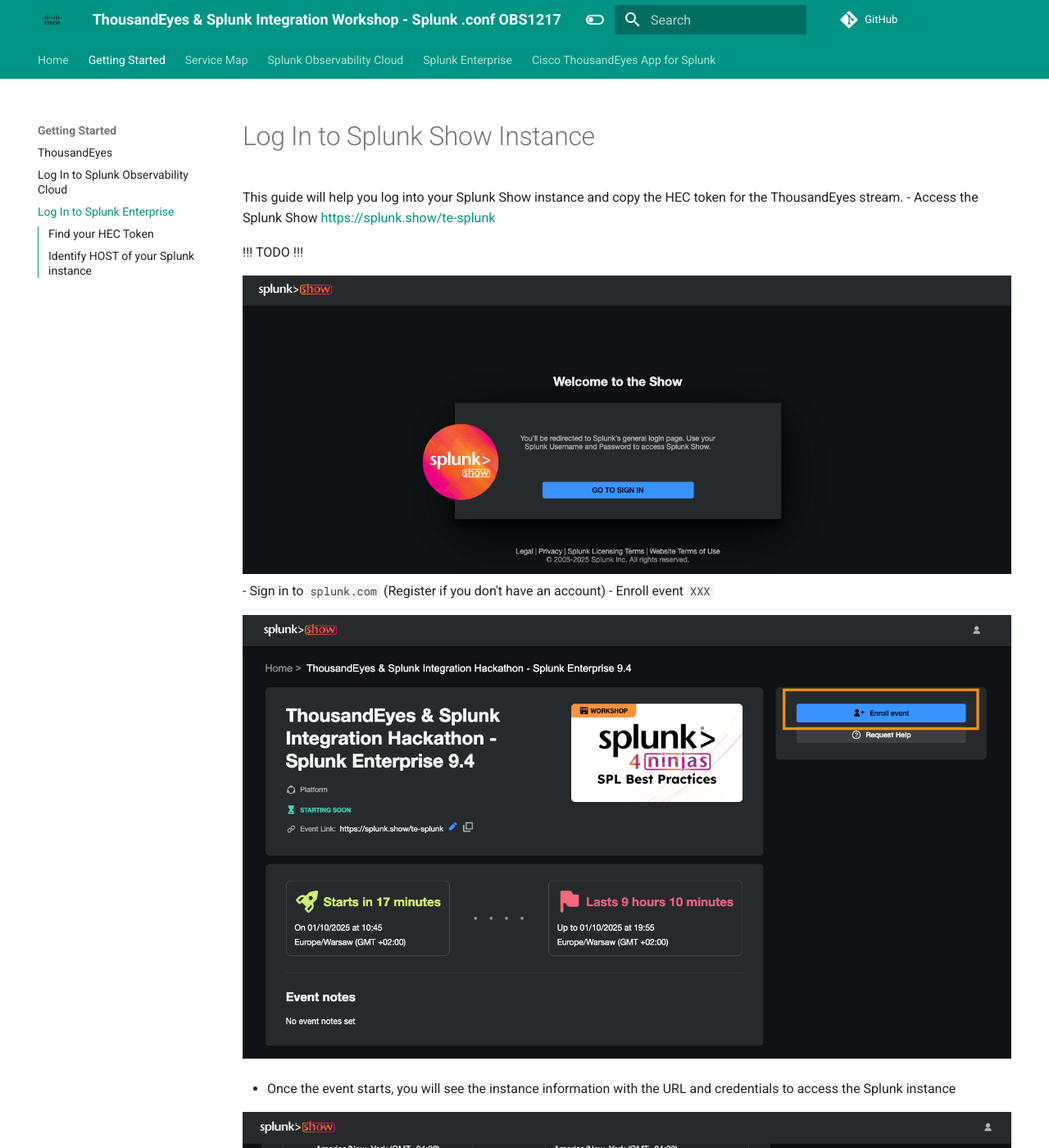
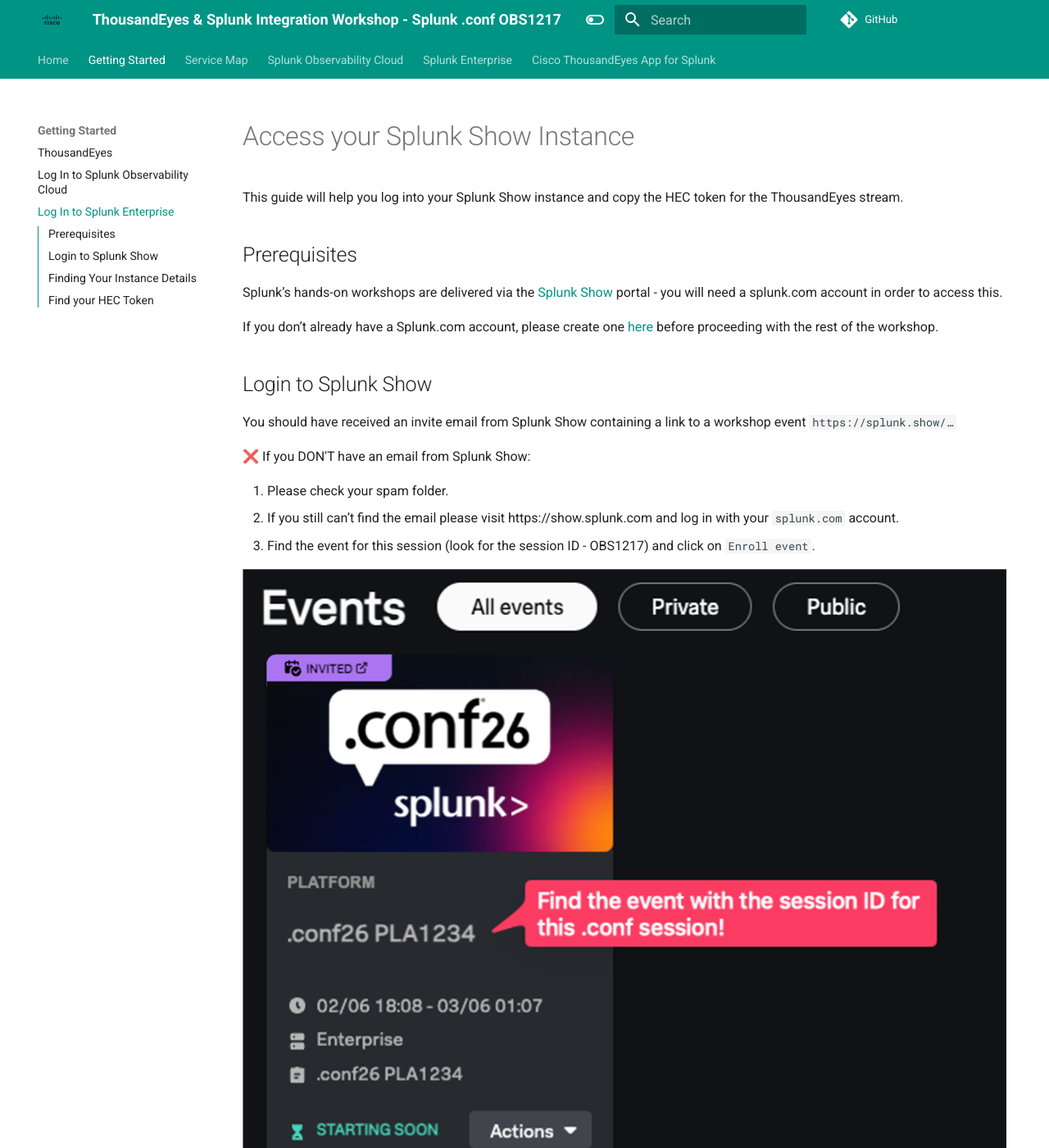
Before and after one commit to ajimenez1503/splunk.conf-2026-OBS1217, an MkDocs documentation site: the page built from docs/getting_started/login_splunk_show.md, in a window 1280 px wide and 1400 px high. Shown: the whole window at 82% size. Built offline with MkDocs 1.6.1 and Material for MkDocs 9.7.7, drawn with Linux system fonts in a browser that asks for light colours; comment, search, counter and statistics services are not loaded; some of the changed text lies outside the part shown.

Commit message:
Splunk Show instructions
Updating Splunk Show instructions and screenshots

```diff
--- a/docs/getting_started/login_splunk_show.md
+++ b/docs/getting_started/login_splunk_show.md
@@ -1,19 +1,46 @@
-# Log In to Splunk Show Instance
+# Access your Splunk Show Instance
 
 This guide will help you log into your Splunk Show instance and copy the HEC token for the ThousandEyes stream.
-- Access the Splunk Show [https://splunk.show/te-splunk](https://show.splunk.com/)
 
-!!! TODO !!!
+## Prerequisites
 
-![splunk show](../img/splunk_core/splunk_show.png)
-- Sign in to `splunk.com` (Register if you don't have an account)
-- Enroll event `XXX`
+Splunk’s hands-on workshops are delivered via the [Splunk Show](https://show.splunk.com/) portal - you will need a splunk.com account in order to access this.
 
-![Enroll event](../img/splunk_core/enroll_event.png)
+If you don’t already have a Splunk.com account, please create one [here](https://www.splunk.com/en_us/sign-up.html) before proceeding with the rest of the workshop.
 
-- Once the event starts, you will see the instance information with the URL and credentials to access the Splunk instance
+## Login to Splunk Show
 
-![Splunk instance info](../img/splunk_core/splunk_instance_info.png)
+You should have received an invite email from Splunk Show containing a link to a workshop event `https://splunk.show/…`
+
+❌ If you DON'T have an email from Splunk Show:
+
+1.	Please check your spam folder.
+2.	If you still can’t find the email please visit https://show.splunk.com and log in with your `splunk.com` account.
+3.	Find the event for this session (look for the session ID - OBS1217) and click on `Enroll event`.
+
+![Enroll event](../img/splunk_core/splunk_show_enroll.png)
+
+✅ If you DO have an email from Splunk Show:
+
+1.	Open the email and click on the event link.
+
+![Splunk Show email](../img/splunk_core/splunk_show_email.png)
+
+2.	On the Welcome to the Show page click on `GO TO SIGN IN` and log in using your Splunk.com account.
+
+![Splunk Show sign in](../img/splunk_core/splunk_show_sign_in.png)
+
+3.	Once logged in you should see the event page. Click on `Enroll event`.
+
+![Splunk Show enroll email](../img/splunk_core/splunk_show_enroll_2.png)
+
+## Finding Your Instance Details
+
+1.	Scroll down the page to the `Instances information` section. Here you will find information on how to access your environment along with the login details.
+
+![Splunk Show instance info](../img/splunk_core/splunk_show_instance_info.png)
+
+Note: The screenshot above shows `Splunk Enterprise` but it may be called something else depending on the environments used in this hands-on session.
 
 ## Find your HEC Token
 
@@ -24,9 +51,4 @@
 - Select `HTTP Event Collector`
 - Find the existing `thousandeyes_hec` token and copy the token value
 
-![Hec Token](../img/splunk_core/splk_copy_hec_token.png)
-
-## Identify HOST of your Splunk instance
-
-The host is typically the server name or IP address where Splunk is installed.
-For example, if you Splunk web page is `https://conf26-obs1217-001.splunk.show`, your host will be: `conf26-obs1217-001`
+![Hec Token](../img/splunk_core/splunk_copy_hec_token.png)
```
Also changed, not shown: docs/README.md (+3 -5 lines), docs/img/splunk_core/enroll_event.png (deleted), docs/img/splunk_core/splunk_copy_hec_token.png (renamed from docs/img/splunk_core/splk_copy_hec_token.png), docs/img/splunk_core/splunk_instance_info.png (deleted), docs/img/splunk_core/splunk_show.png (deleted), docs/img/splunk_core/splunk_show_email.png (added), docs/img/splunk_core/splunk_show_enroll.png (added), docs/img/splunk_core/splunk_show_enroll_2.png (added), docs/img/splunk_core/splunk_show_instance_info.png (added), docs/img/splunk_core/splunk_show_sign_in.png (added).
